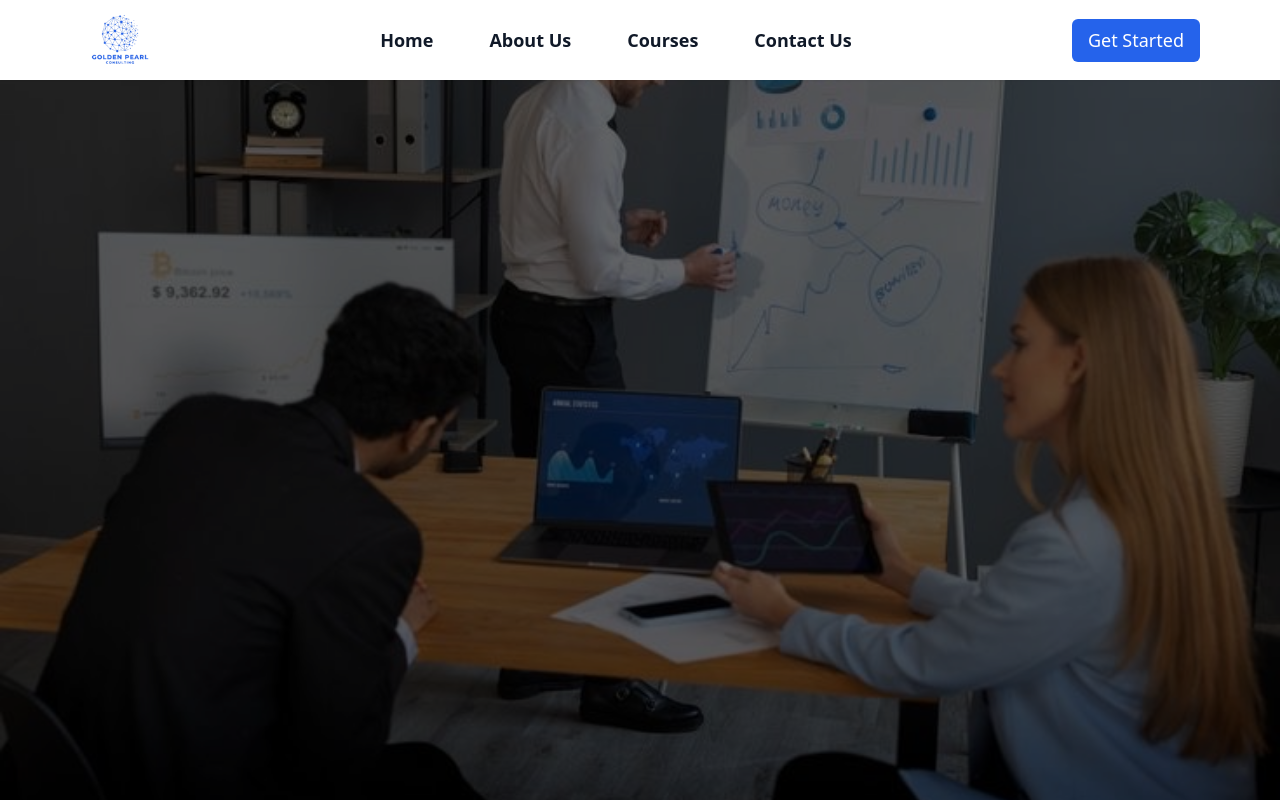
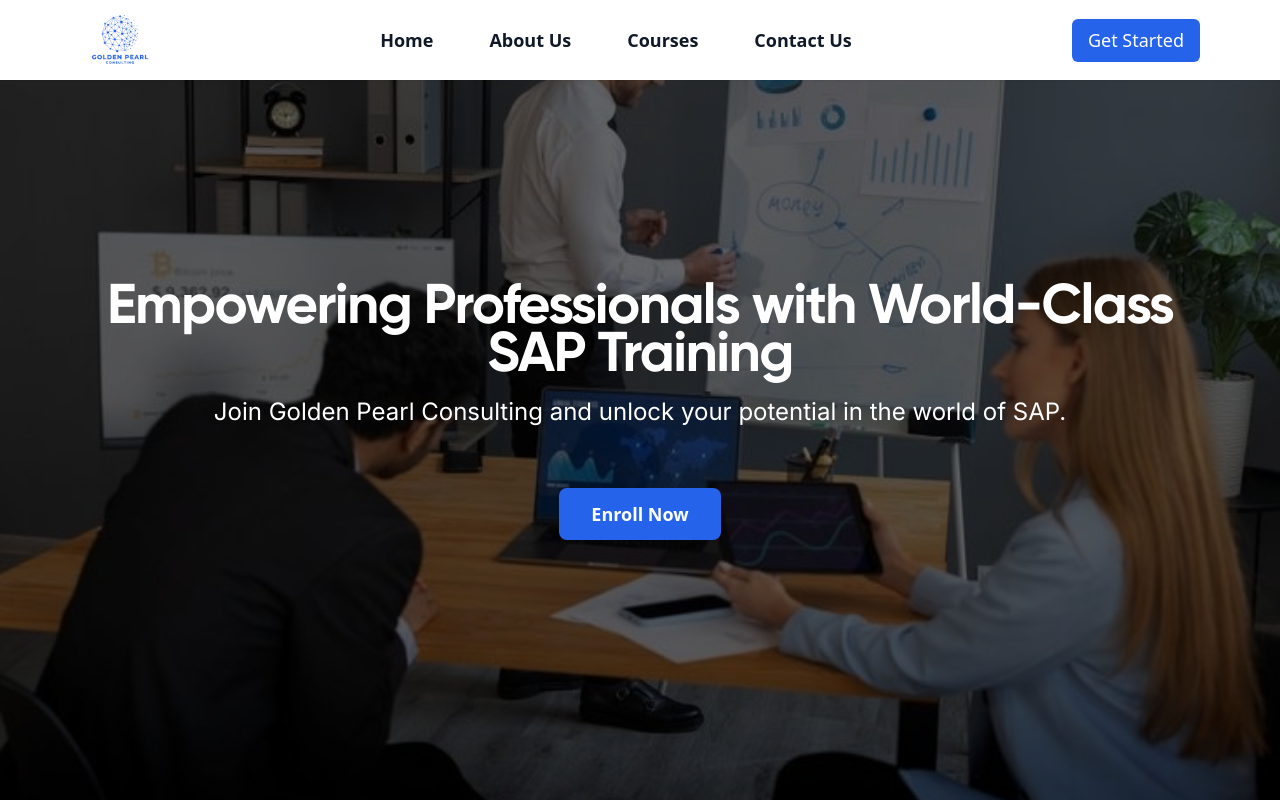
Before and after one commit to giftedpromise/goldenPearlConsult, a Next.js app: page /about-us in a window 1280 px wide. Shown: the top 800 px of the page. Built offline with nearby package versions, Linux system fonts and the light colour scheme.

Commit message:
contact us

```diff
--- a/src/app/about-us/page.tsx
+++ b/src/app/about-us/page.tsx
@@ -15,6 +15,18 @@
         </div>
 
         {/* Content */}
+        <div className="relative z-10 text-center text-white px-4 pt-6">
+          <h1 className="text-4xl sm:text-5xl font-[Gilroy-Bold] md:text-[56px] font-bold mb-4 lg:leading-[48px] leading-[38.4px] lg:tracking-[-1.6px] tracking-[-1.28px]">
+            Empowering Professionals with World-Class SAP Training
+          </h1>
+          <p className="text-xl md:text-2xl font-inter mb-[60px] mt-4">
+            Join Golden Pearl Consulting and unlock your potential in the world
+            of SAP.
+          </p>
+          <button className="bg-blue-600 text-white px-8 py-3 rounded-lg text-lg font-semibold hover:bg-blue-700 transition duration-300">
+            Enroll Now
+          </button>
+        </div>
       </div>
     </section>
   );
```
